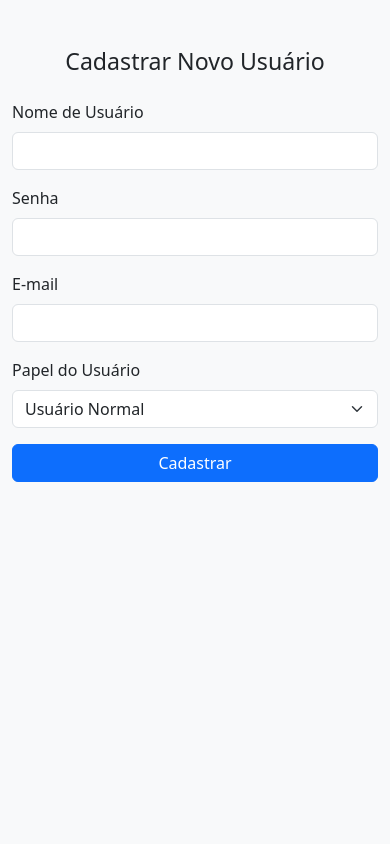
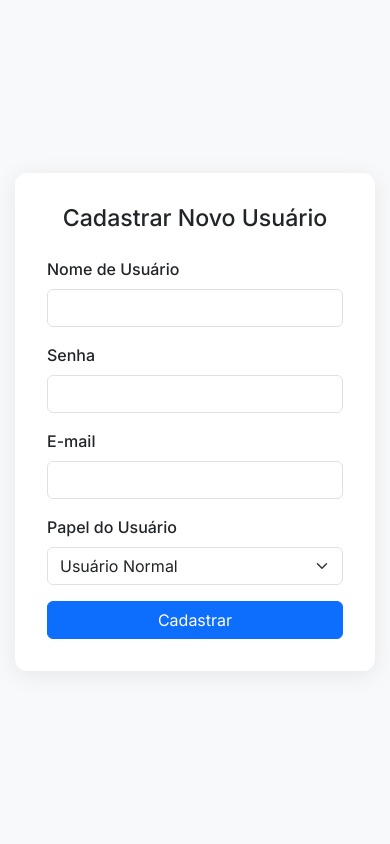
Before and after one commit to agua-2025/sistema-agua, a Flask app: template templates/cadastrar_usuario.html in a window 390 px wide. Run offline with Flask 3, Linux system fonts and the light colour scheme; the template is opened without the code that fills it, so the values that code supplies are empty.

Commit message:
Ajustes de responsividade para telas de redefinir senha e cadastrar usuário

```diff
--- a/templates/cadastrar_usuario.html
+++ b/templates/cadastrar_usuario.html
@@ -2,18 +2,56 @@
 <html lang="pt-br">
 <head>
     <meta charset="UTF-8">
-    <title>Cadastrar Usuário - Águas de Santa Maria</title>
+    <meta name="viewport" content="width=device-width, initial-scale=1.0"> <title>Cadastrar Usuário - Águas de Santa Maria</title>
     <link href="https://cdn.jsdelivr.net/npm/bootstrap@5.3.3/dist/css/bootstrap.min.css" rel="stylesheet">
+    <link href="https://fonts.googleapis.com/css2?family=Inter:wght@400;500;600&display=swap" rel="stylesheet"> <style>
+        body {
+            font-family: 'Inter', sans-serif; /* Aplica a fonte Inter */
+            background-color: #f8f9fa; /* Mantém o fundo claro */
+            min-height: 100vh; /* Garante que o body ocupe toda a altura da viewport */
+            display: flex; /* Habilita flexbox para centralizar o conteúdo */
+            align-items: center; /* Centraliza verticalmente */
+            justify-content: center; /* Centraliza horizontalmente */
+            padding: 15px; /* Adiciona um padding geral para não colar nas bordas do celular */
+        }
+        .container.custom-container { /* Classe customizada para evitar conflitos com o container padrão do Bootstrap */
+            background-color: white; /* Fundo branco para o card do formulário */
+            padding: 2rem; /* Espaçamento interno */
+            border-radius: 12px; /* Cantos arredondados */
+            box-shadow: 0 4px 25px rgba(0,0,0,0.08); /* Sombra suave */
+            width: 100%; /* Ocupa a largura total em telas pequenas */
+            max-width: 500px; /* Limita a largura em telas maiores para melhor legibilidade */
+        }
+        .form-label {
+            font-weight: 500; /* Deixa os labels um pouco mais destacados */
+        }
+        .btn-primary {
+            background-color: #0d6efd;
+            border-color: #0d6efd;
+        }
+        .btn-primary:hover {
+            background-color: #0b5ed7;
+            border-color: #0b5ed7;
+        }
+        /* Ajustes para a mensagem de alerta, garantindo que o botão de fechar não fique muito perto do texto */
+        .alert .btn-close {
+            position: relative;
+            top: 0;
+            right: 0;
+            padding: 0.75rem 1.25rem; /* Ajuste para melhor clique */
+        }
+    </style>
 </head>
 <body class="bg-light">
-    <div class="container py-5">
-        <div class="row justify-content-center">
-            <div class="col-md-6">
+    <div class="container custom-container">
         <h3 class="mb-4 text-center">Cadastrar Novo Usuário</h3>
 
         {% with messages = get_flashed_messages(with_categories=true) %}
             {% for category, message in messages %}
-                        <div class="alert alert-{{ category }}">{{ message }}</div>
+                <div class="alert alert-{{ category }} alert-dismissible fade show" role="alert">
+                    {{ message }}
+                    <button type="button" class="btn-close" data-bs-dismiss="alert" aria-label="Fechar"></button>
+                </div>
             {% endfor %}
         {% endwith %}
 
@@ -44,8 +82,6 @@
             <button type="submit" class="btn btn-primary w-100">Cadastrar</button>
         </form>
     </div>
-        </div>
-    </div>
 
     <script src="https://cdn.jsdelivr.net/npm/bootstrap@5.3.3/dist/js/bootstrap.bundle.min.js"></script>
 </body>
```
Also changed, not shown: templates/redefinir_senha.html (+16 -4 lines). Lines whose indentation alone changed are shown as unchanged.
